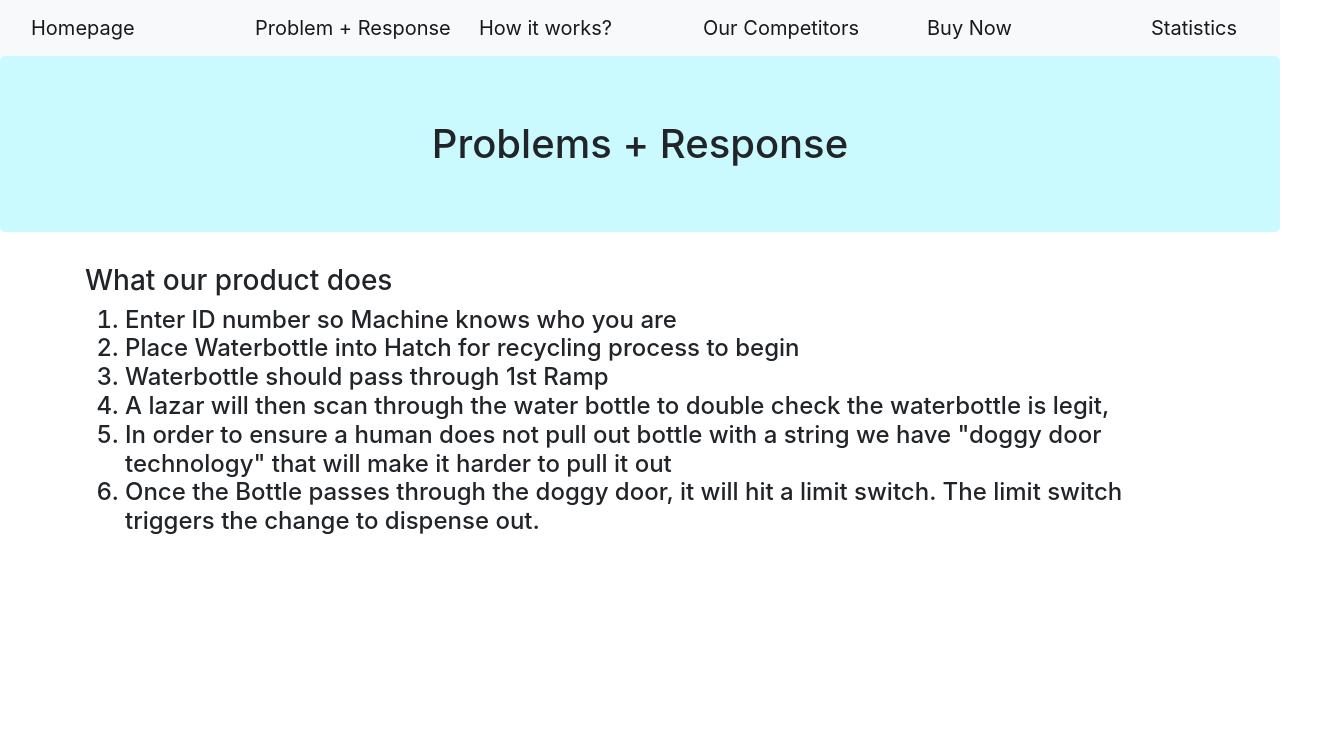
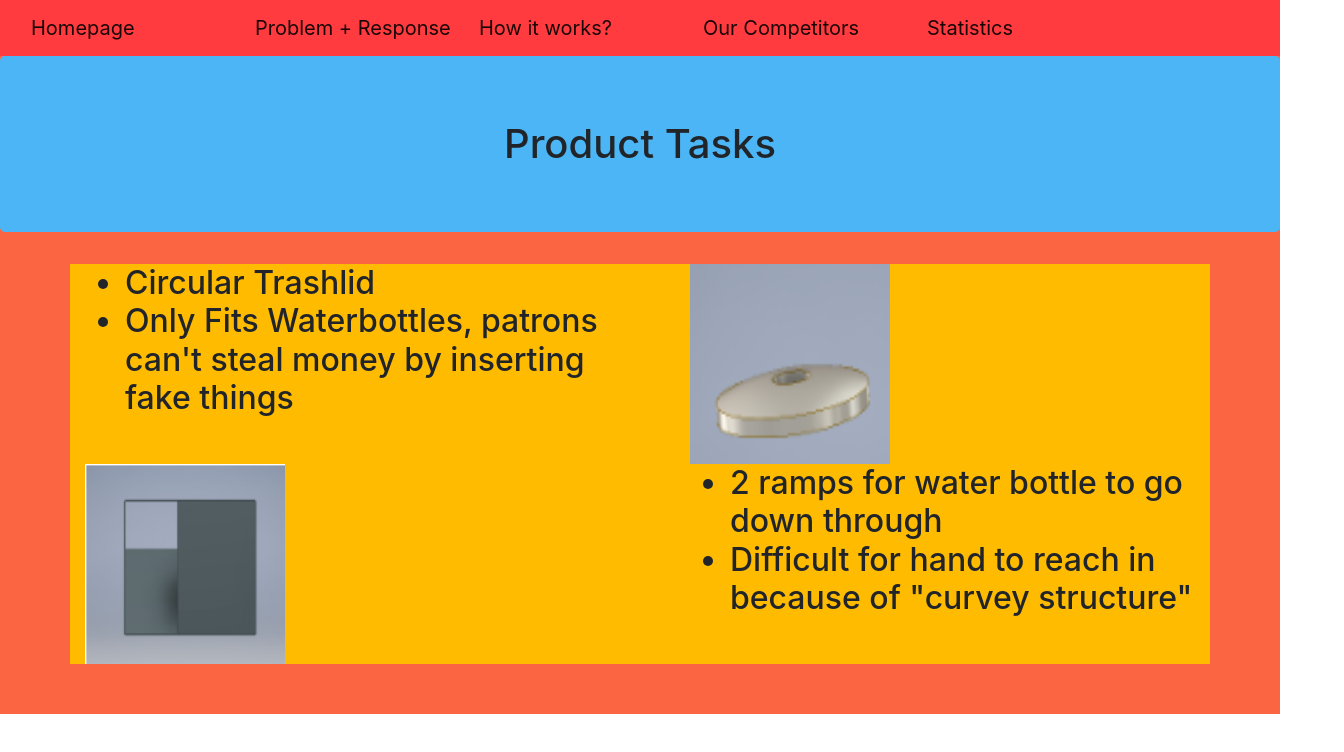
Before and after one commit to prathamdalal1492/waterbottle, a plain HTML site: page Works.html in a window 1280 px wide. Shown: the whole page, 1344 px wide, since content can reach past the window. Drawn offline with Linux system fonts and the light colour scheme.

Commit message:
All I have to do is update the photos

```diff
--- a/Works.html
+++ b/Works.html
@@ -1,30 +1,42 @@
-
 <html>
 <link type="text/css" rel="stylesheet" href="bootstrap-4.1.2-dist/css/bootstrap.css"> <!--This is for the Bootstrap CSS -->
         <title>How it works</title>
-<nav class="navbar navbar-expand-lg navbar-light bg-light">
+<div class = "bg-color-1 myclass3">
+<nav class="navbar navbar-expand-lg navbar-light bg-color-4">
   <a class="navbar-brand col-sm-2" href="index.html">Homepage</a>
   <a class="navbar-brand col-sm-2" href="details.html">Problem + Response</a>
   <a class="navbar-brand col-sm-2" href="Works.html">How it works?</a>
   <a class= "navbar-brand col-sm-2" href = "Competitors.html">Our Competitors</a>
-  <a class="navbar-brand col-sm-2" href="Buy.html">Buy Now</a>
   <a class="navbar-brand col-sm-2" href="Stats.html">Statistics</a>
 </nav>
-<h1 class = "jumbotron bg-color-3 text-center">Problems + Response</h1>
+<h1 class = "jumbotron bg-color-3 text-center">Product Tasks</h1>
 <div class = "container">
-  <h3>What our product does</h3>
-  <h4>
-    <ol>
-      <li>Enter ID number so Machine knows who you are</li>
-      <li>Place Waterbottle into Hatch for recycling process to begin</li>
-      <li>Waterbottle should pass through 1st Ramp</li>
-      <li>A lazar will then scan through the water bottle to double check the waterbottle
-      is legit,</li>
-      <li>In order to ensure a human does not pull out bottle with a string we have
-      "doggy door technology" that will make it harder to pull it out </li>
-      <li>Once the Bottle passes through the doggy door, it will hit a limit switch.
-      The limit switch triggers the change to dispense out. </li>
-    </ol>
-  </h4>
+<div class = "row">
+  <div class = "bg-color-2 col-sm-6 ">
+    <h2>
+      <ul>
+        <li>Circular Trashlid</li>
+        <li>Only Fits Waterbottles, patrons can't steal money by inserting fake things</li>
+      </ul>
+    </h2>
+  </div>
+  <div class = "bg-color-2 col-sm-6 myclass4 ">
+    <img src = "Trashlid.PNG" width = "200" height = "200">
+  </div>
+</div>
+
+<div class = "row">
+  <div class = "bg-color-2 col-sm-6 ">
+    <img src = "TopView.PNG" width = "200" height = "200">
+  </div>
+  <div class = "bg-color-2 col-sm-6 myclass4 ">
+        <h2>
+      <ul>
+        <li>2 ramps for water bottle to go down through</li>
+        <li>Difficult for hand to reach in because of "curvey structure"</li>
+      </ul>
+    </h2>
+  </div>
+</div>
 </div>
 </html>
```
Also changed, not shown: Buy.html (+1 -1 lines), Competitors.html (+6 -6 lines), Stats.html (+1 -2 lines), details.html (+3 -4 lines), index.html (+10 -17 lines), Hinge.PNG (added), TopView.PNG (added), Trash_Side_View.PNG (added), Trashlid.PNG (added), bootstrap-4.1.2-dist/css/bootstrap.css.
